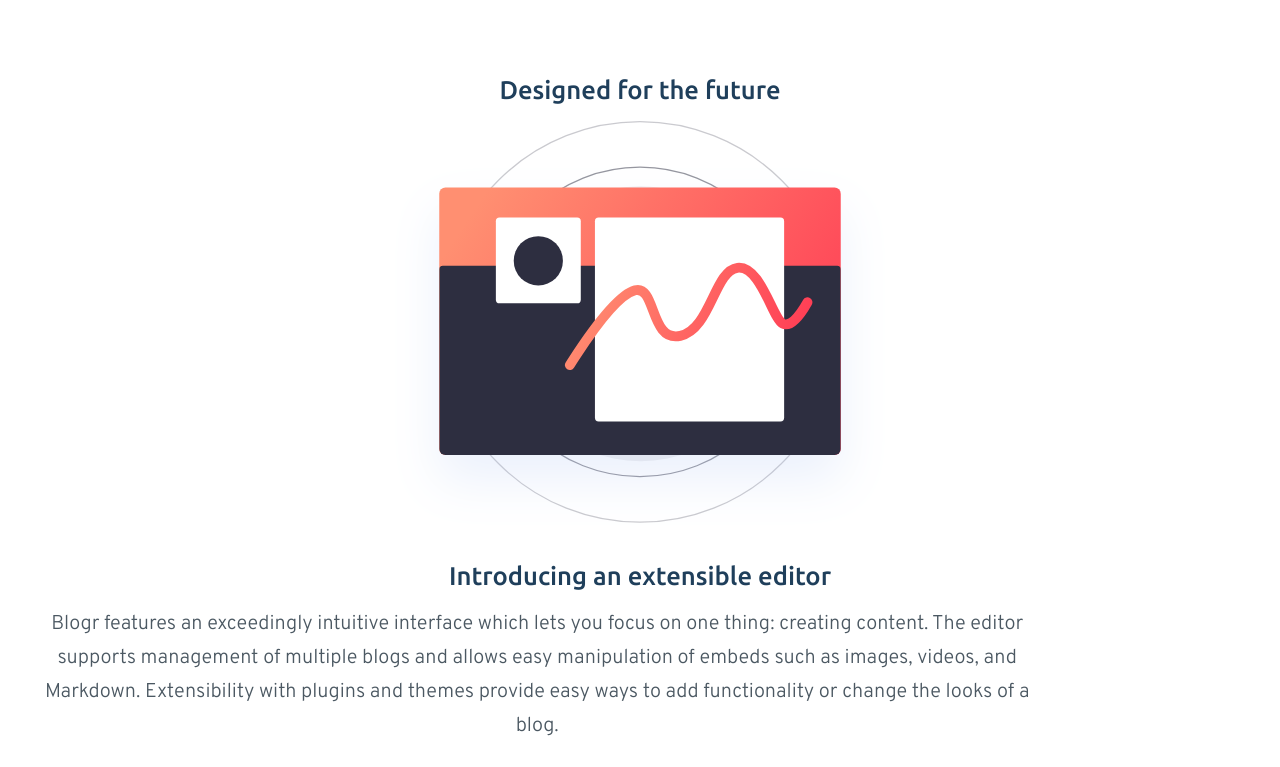
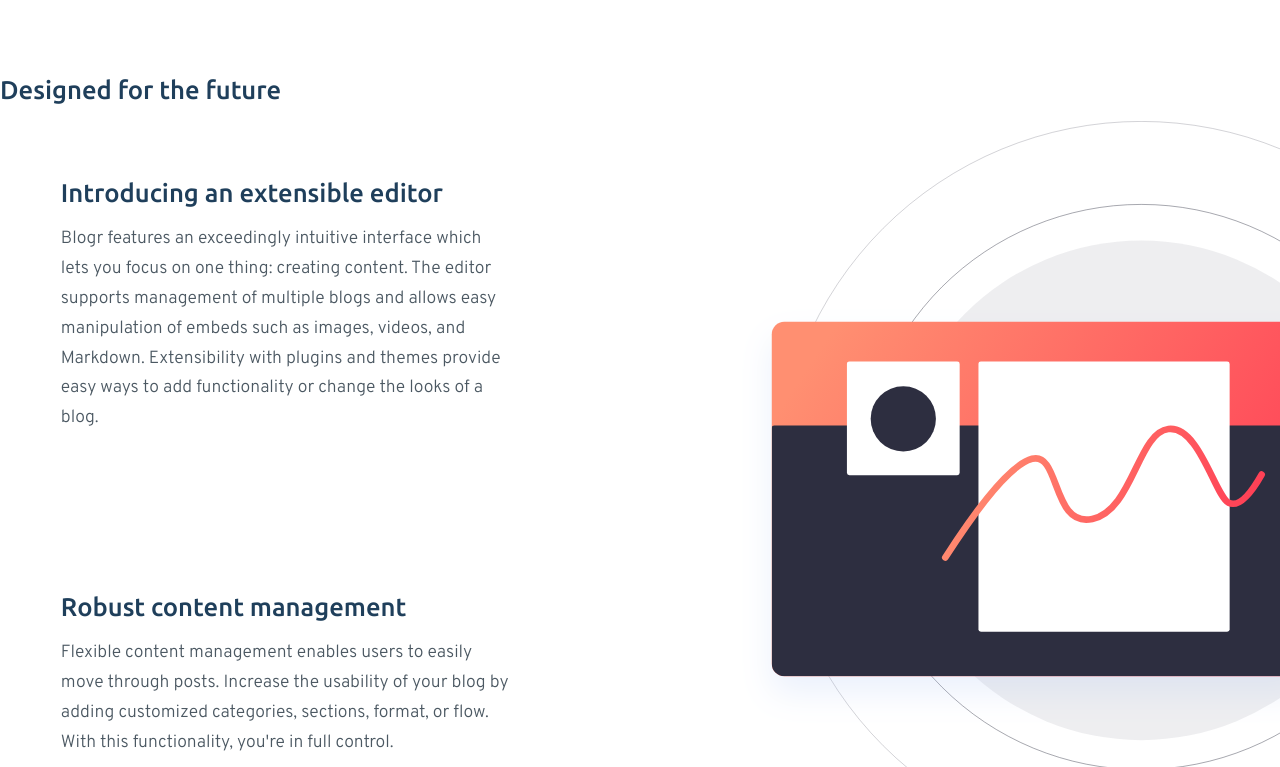
Before and after one commit to Fel1324/blogr-challenge, a website built with Parcel: page src/index.html in a window 1280 px wide. Shown: the part 660-1427 px from the top of the page. Built offline with nearby package versions, Linux system fonts and the light colour scheme.

Commit message:
update desktop part

```diff
--- a/src/css/global.css
+++ b/src/css/global.css
@@ -13,6 +13,7 @@
 
 html, body{
     font-family: var(--body-font);
+    overflow-x: hidden
 }
 
 :root{
@@ -81,6 +82,7 @@
     text-align: center;
     line-height: 1.7;
     max-width: 80ch;
+    margin-inline: auto;
 }
 
 /* BUTTON OPEN E CLOSE MENU */
@@ -95,3 +97,20 @@
     outline: none;
     box-shadow: var(--focus-shadow)
 }
+
+@media screen and (min-width: 1124px) {
+    .wrapper{
+        width: 100%;
+        padding-left: 3.8rem;
+    }
+
+    .title{
+        text-align: left;
+    }
+
+    .body-text{
+        text-align: left;
+        font-size: 1.10rem;
+        margin-inline: 0;
+    }
+}
--- a/src/css/main.css
+++ b/src/css/main.css
@@ -217,12 +217,15 @@
 /* START INTRODUCTION */
 .introduction{
     margin-top: 95px;
+}
+
+.introduction__content{
     display: flex;
     flex-direction: column;
     align-items: center;
 }
 
-.introduction > *{
+.introduction__content > *{
     margin-bottom: 32px;
 }
 
@@ -235,8 +238,13 @@
 }
 
 .introduction__illustration{
-    width: min(500px, 100%);
+    width: min(450px, 100%);
     margin-inline: auto;
+    text-align: center;
+}
+
+.introduction__illustration img{
+    width: 100%;
 }
 /* END INTRODUCTION */
 
@@ -347,7 +355,8 @@
 /* END FOOTER */
 
 /* START MEDIAS QUERYS */
-@media screen and (min-width: 1024px) {
+@media screen and (min-width: 1124px) {
+    /* START HEADER */
     .header{
         background: url("../assets/images/bg-pattern-intro-desktop.svg") no-repeat center center,
         linear-gradient(to right bottom, var(--gradient-light-red), var(--gradient-red));
@@ -407,4 +416,40 @@
     .header__title {
         font-size: 3.4rem;
     }
+    /* END HEADER */
+
+    /* START MAIN */
+    .introduction__title{
+        margin-bottom: 70px;
+        font-size: 2.4rem;
+        text-align: center;
+    }
+
+    .introduction__content{
+        display: grid;
+        grid-template-columns: 1fr 1fr .5fr;
+        grid-template-rows: 1fr 1fr;
+        grid-template-areas:
+        'text1 img img'
+        'text2 img img';
+    }
+
+    .introduction__content > *{
+        margin-bottom: 0px;
+    }
+
+    .introduction__content article:first-child{
+        grid-area: text1;
+    }
+
+    .introduction__content article:last-child{
+        grid-area: text2;
+    }
+
+    .introduction__illustration{
+        grid-area: img;
+        width: 100%;
+        transform: translateX(29.5%);
+    }
+    /* END MAIN */
 }
--- a/src/index.html
+++ b/src/index.html
@@ -135,7 +135,12 @@
         <main>
             <section id="introduction" class="introduction">
                 <h2 class="title introduction__title">Designed for the future</h2>
-                <img class="introduction__illustration" src="./assets/images/illustration-editor-mobile.svg" alt="">
+
+                <div class="introduction__content">
+                    <picture class="introduction__illustration">
+                        <source media="(min-width: 1124px)" srcset="./assets/images/illustration-editor-desktop.svg">
+                        <img src="./assets/images/illustration-editor-mobile.svg" alt="">
+                    </picture>
 
                     <article class="wrapper">
                         <h3 class="title">Introducing an extensible editor</h3>
@@ -165,6 +170,7 @@
                             you're in full control.
                         </p>
                     </article>
+                </div>
             </section>
 
             <div class="infra__phones"></div>
--- a/src/js/script.js
+++ b/src/js/script.js
@@ -14,6 +14,7 @@
     document.body.querySelector('div.header__content').style.display = "flex";
     document.querySelector('ul.navbar__third-list').classList.remove('third-list--open');
     document.querySelector('div#overlay').classList.remove('background-black');
+    document.querySelector('span.menu-lateral__arrow').classList.remove('rotate');
 }
 
 // TERCEIRO ITEM DO MENU LATERAL
```
Lines whose indentation alone changed are shown as unchanged.
